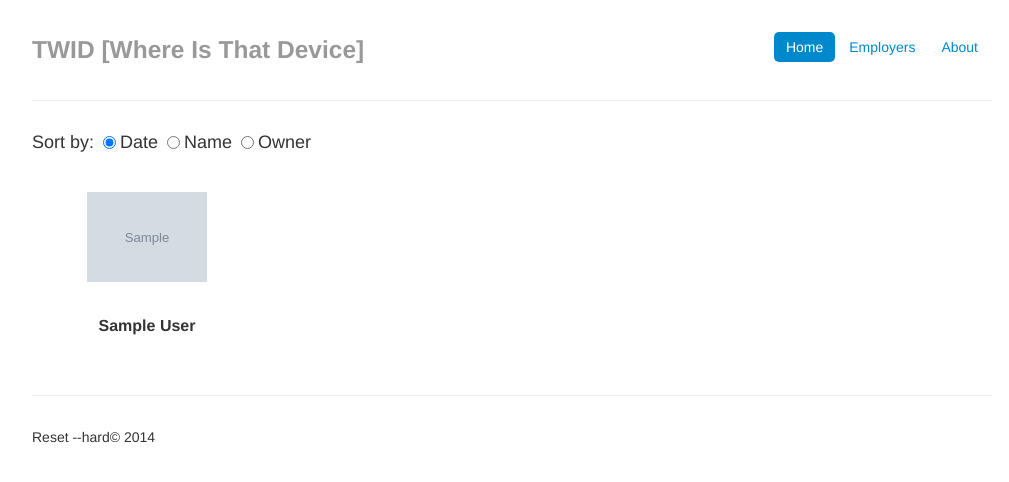
After one commit to rakhmatulin/hackathon14, a Django app: template templates/employer_list.html in a window 1280 px wide. The commit adds this page. Shown: the top 482 px of the page, without its empty margins (128-1137 px from the left). Run offline with Django 3.2, Linux system fonts and the light colour scheme; the template is opened without the code that fills it: values that come from a table or form of the project are taken from there, others are empty; tables that the repository leaves empty hold one stand-in row (values such as "Sample post"); grey boxes marked "Sample" are stand-in pictures; parts of the project's set-up code (start-up, migrations or seed data) failed here and were passed over.

Commit message:
Add employer list

```diff
--- a/assets/css/template.css
+++ b/assets/css/template.css
@@ -38,30 +38,35 @@ body {
     margin-top: 28px;
 }
 
-#device-list li {
+#device-list li,
+#employer-list li {
     display: inline;
     list-style: none;
 }
 
-.device {
+.device,
+.employer {
     float: left;
     width: 150px;
     margin: 0 15px 25px 15px;
     text-align: center;
 }
 
-.device .image {
+.device .image,
+.employer .image {
     width: 120px;
     height: 120px;
     margin: 0 auto;
     overflow: hidden;
 }
 
-.device .image img {
+.device .image img,
+.employer .image img {
     width: 120px;
 }
 
-.device .name {
+.device .name,
+.employer .name {
     padding: 4px 0;
     font-size: 16px;
     font-weight: bold;
--- a/hackathon14/twid/models.py
+++ b/hackathon14/twid/models.py
@@ -1,6 +1,9 @@
 from django.db import models
 from django.db.models import Q
 
+
+class EmployerManager(models.Manager):
+    pass
 
 class Employer(models.Model):
 
@@ -16,6 +19,8 @@ class Employer(models.Model):
     image = models.ImageField(upload_to='employer', null=True, blank=True)
     room = models.CharField(max_length=200)
     email = models.EmailField()
+
+    objects = EmployerManager()
 
     def __unicode__(self):
         return u'%s %s' % self.first_name, self.last_name
--- a/hackathon14/urls.py
+++ b/hackathon14/urls.py
@@ -12,6 +12,8 @@ admin.autodiscover()
 
 urlpatterns = patterns('',
     url(r'^$', 'hackathon14.views.index', name='index'),
+    url(r'^employers/', 'hackathon14.views.employer_list', name='employer_list'),
+    url(r'^about/', 'hackathon14.views.about', name='about'),
     url(r'^device/(?P<device_id>\d+)/$', device_single, name='device_view'),
     url(r'^admin/', include(admin.site.urls)),
 )
--- a/templates/common/layout.html
+++ b/templates/common/layout.html
@@ -31,8 +31,8 @@
     <div class="masthead">
         <ul class="nav nav-pills pull-right">
             <li class="active"><a href="/">Home</a></li>
-            <li><a href="/">Employers</a></li>
-            <li><a href="/">About</a></li>
+            <li><a href="/employers">Employers</a></li>
+            <li><a href="/about">About</a></li>
         </ul>
         <h3 class="muted">TWID [Where Is That Device]</h3>
     </div>
--- /dev/null
+++ b/templates/employer_list.html
@@ -0,0 +1,27 @@
+{% extends 'common/layout.html' %}
+
+<!-- CONTENT -->
+{% block content %}
+<div id="device-filter">
+    Sort by:
+    <input type="radio" name="device-filter" value="date" checked />Date
+    <input type="radio" name="device-filter" value="name" />Name
+    <input type="radio" name="device-filter" value="owner" />Owner
+</div>
+<ul id="employer-list">
+{% for employer in employers %}
+    {% if forloop.counter|divisibleby:6 %}
+        <div class="clearfix"></div>
+    {% else %}
+        <li>
+            <div class="employer">
+                <div class="image"><img src="/media/{{ employer.image }}" /></div>
+                <div class="name">{{ employer.first_name_eng }} {{ employer.last_name_eng }}</div>
+            </div>
+        </li>
+    {% endif %}
+{% endfor %}
+</ul>
+<div class="clearfix"></div>
+{% endblock %}
+<!-- /CONTENT -->
--- a/templates/index.html
+++ b/templates/index.html
@@ -2,8 +2,6 @@
 
 <!-- CONTENT -->
 {% block content %}
-<h1>Where Is That Device</h1>
-<hr />
 <div id="device-filter">
     Sort by:
     <input type="radio" name="device-filter" value="date" checked />Date
@@ -13,6 +11,9 @@
 <ul id="device-list">
 {% for device in devices %}
     <li>
+        {% if forloop.counter|divisibleby:6 %}
+            <div class="clearfix"></div>
+        {% else %}
             <div class="device">
                 <div class="image"><img src="/media/{{ device.image }}" /></div>
                 <div class="name">{{ device }}</div>
@@ -21,6 +22,7 @@
                     {{ device.version }}
                 </div>
             </div>
+        {% endif %}
     </li>
 {% endfor %}
 </ul>
```
Also changed, not shown: hackathon14/views.py (+8 -1 lines), templates/about.html (added, +7 -0 lines). Lines whose indentation alone changed are shown as unchanged.
